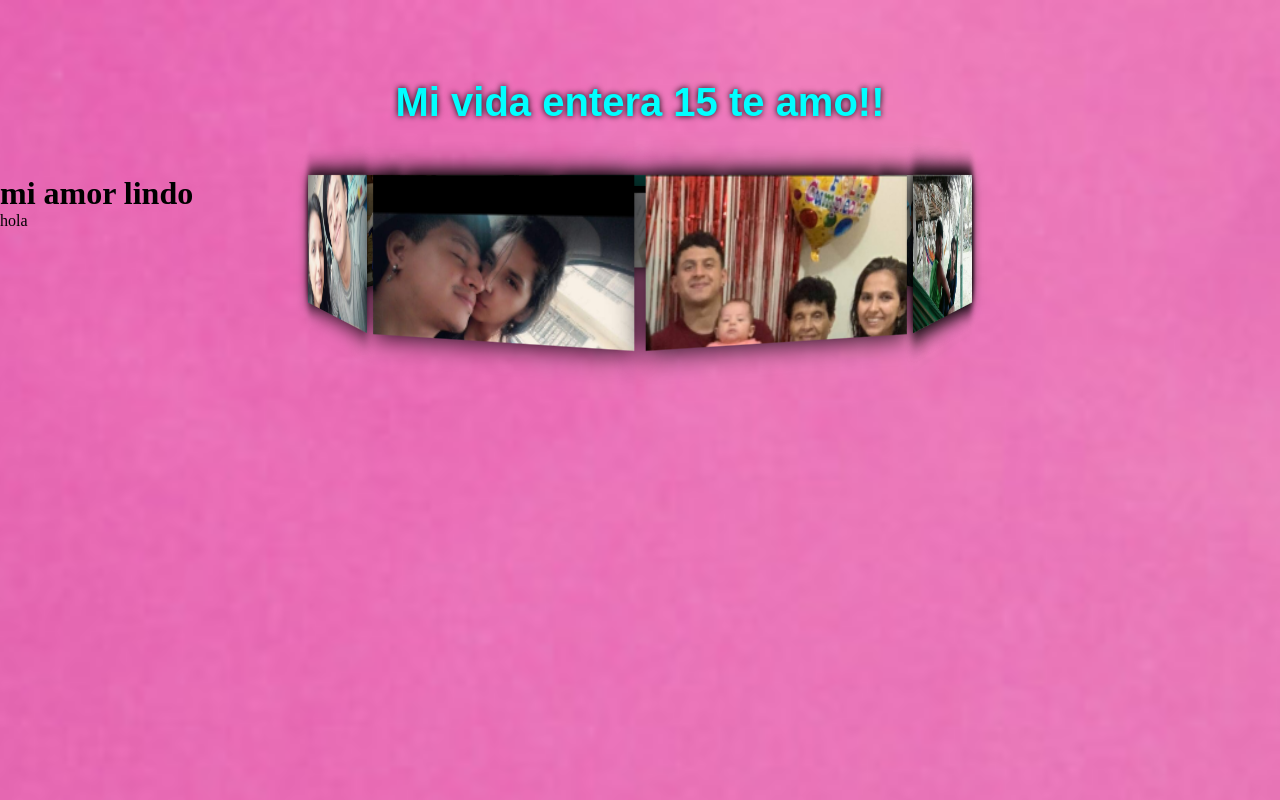
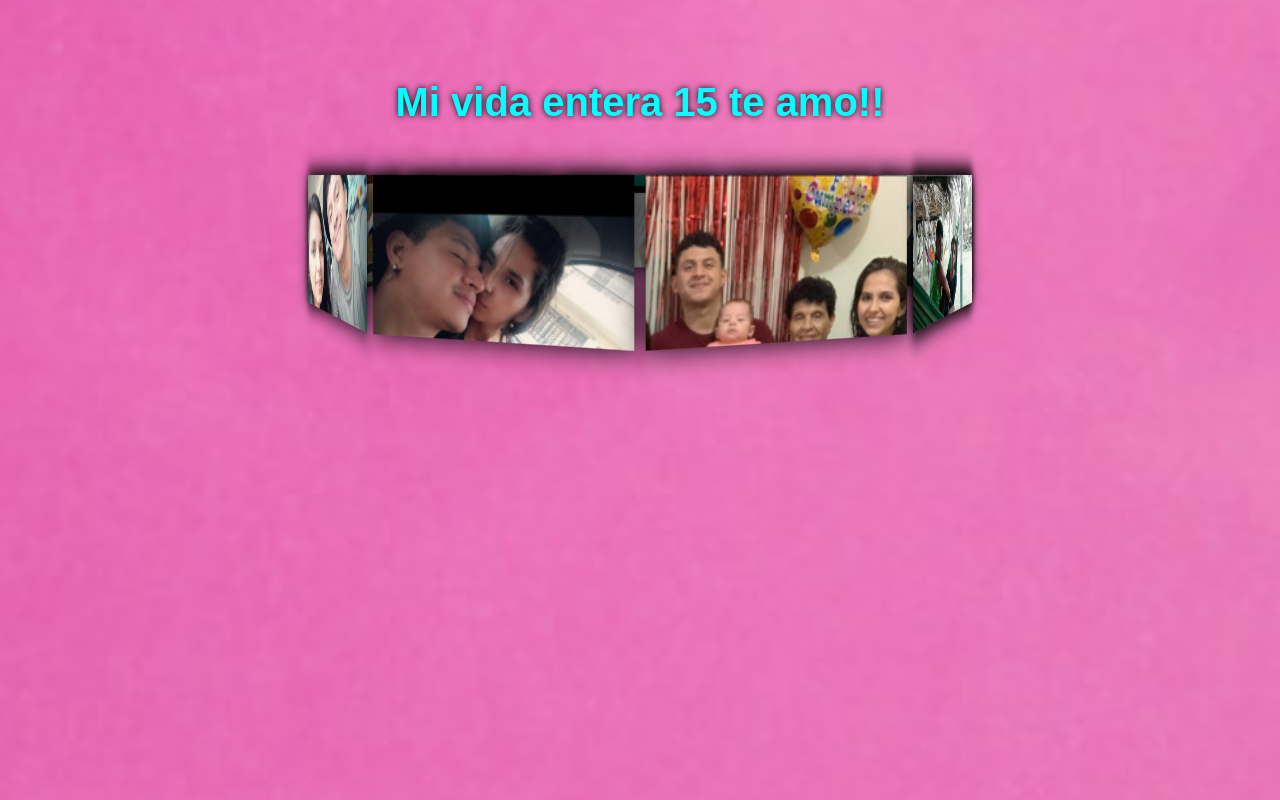
Before and after one commit to cripicitogame92/git-curso, a plain HTML site: page index.html in a window 1280 px wide. Drawn offline with Linux system fonts and the light colour scheme.

Commit message:
se elmino el h1 y p en el index.html

```diff
--- a/index.html
+++ b/index.html
@@ -23,7 +23,6 @@
 	</div>
 </div>
 <body>
-	<h1>mi amor lindo</h1>
-	<p>hola</p>
+
 </body>
 </html>
```
